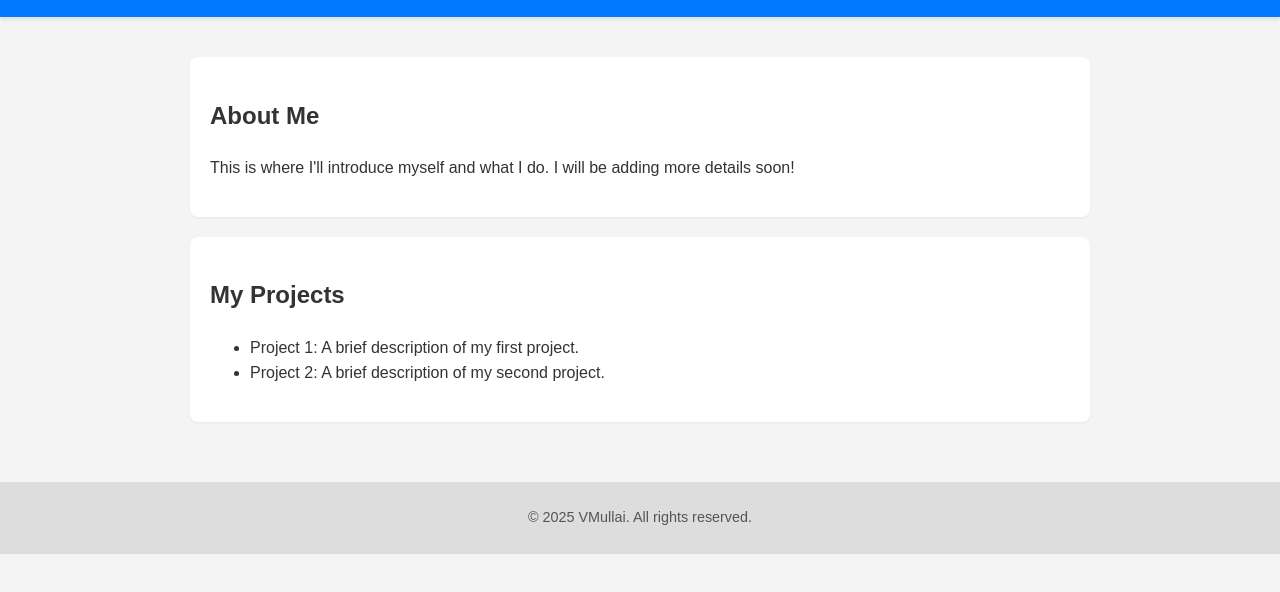
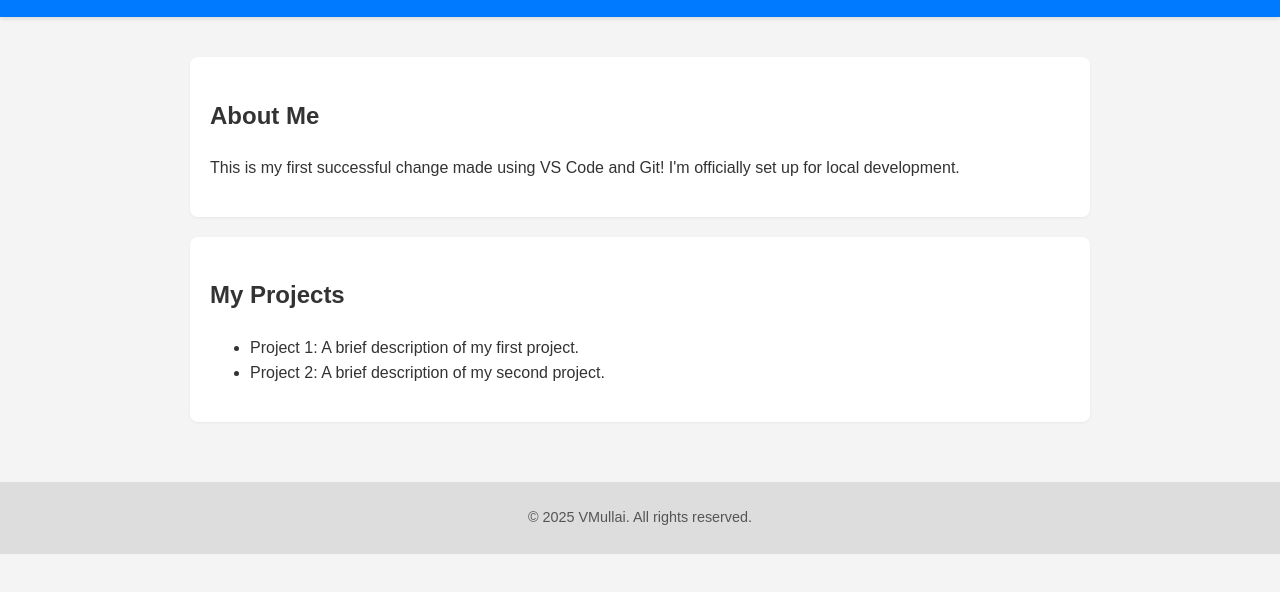
Before and after one commit to VMullai/Mullai, a plain HTML site: page index.html in a window 1280 px wide. Shown: the part 110-702 px from the top of the page. Drawn offline with Linux system fonts and the light colour scheme.

Commit message:
Confirmed local setup with first text edit

```diff
--- a/index.html
+++ b/index.html
@@ -20,7 +20,7 @@
     <main>
         <section id="about">
             <h2>About Me</h2>
-            <p>This is where I'll introduce myself and what I do. I will be adding more details soon!</p>
+            <p>This is my first successful change made using VS Code and Git! I'm officially set up for local development.</p>
         </section>
 
         <section id="projects">
```
